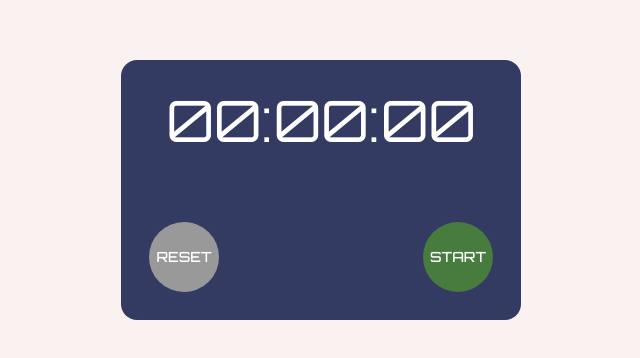
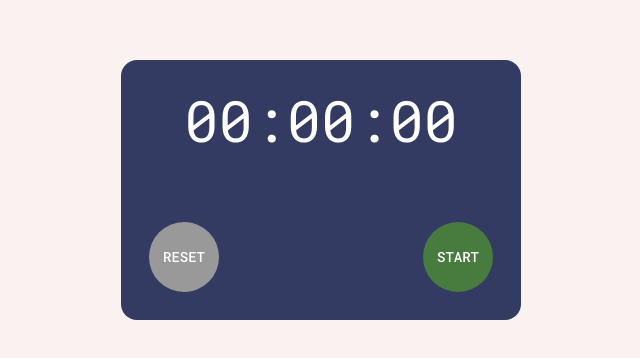
Before and after one commit to abatushkova/edu-stopwatch, a plain HTML site: page index.html in a window 1280 px wide. Shown: the part 210-568 px from the top of the page, without its empty margins (319-959 px from the left). Drawn offline with Linux system fonts and the light colour scheme.

Commit message:
fix styles

```diff
--- a/src/fonts/fonts.scss
+++ b/src/fonts/fonts.scss
@@ -1 +1 @@
-@import url('https://fonts.googleapis.com/css2?family=Orbitron:wght@400;500&&display=swap');
+@import url('https://fonts.googleapis.com/css2?family=Roboto+Mono:wght@400;500&display=swap');
--- a/src/scss/base/_reset.scss
+++ b/src/scss/base/_reset.scss
@@ -15,7 +15,7 @@
   background-color: $gray-1;
   color: $white;
   overflow-x: hidden;
-  font-family: 'Orbitron', sans-serif;
+  font-family: 'Roboto Mono', monospace;
   -ms-text-size-adjust: 100%;
   -webkit-text-size-adjust: 100%;
   -webkit-font-smoothing: antialiased;
--- a/src/scss/pages/_home.scss
+++ b/src/scss/pages/_home.scss
@@ -13,7 +13,7 @@
 .stopwatch {
   display: flex;
   flex-direction: column;
-  max-width: 300px;
+  max-width: 320px;
   width: 100%;
   padding: 28px;
   border-radius: 16px;
@@ -26,7 +26,7 @@
   }
 
   &__timer {
-    font: 3.6rem/4.4rem a;
+    font: 4.5rem/5.2rem a;
     font-family: inherit;
 
     @include tablet {
```
Also changed, not shown: src/index.min.css.
